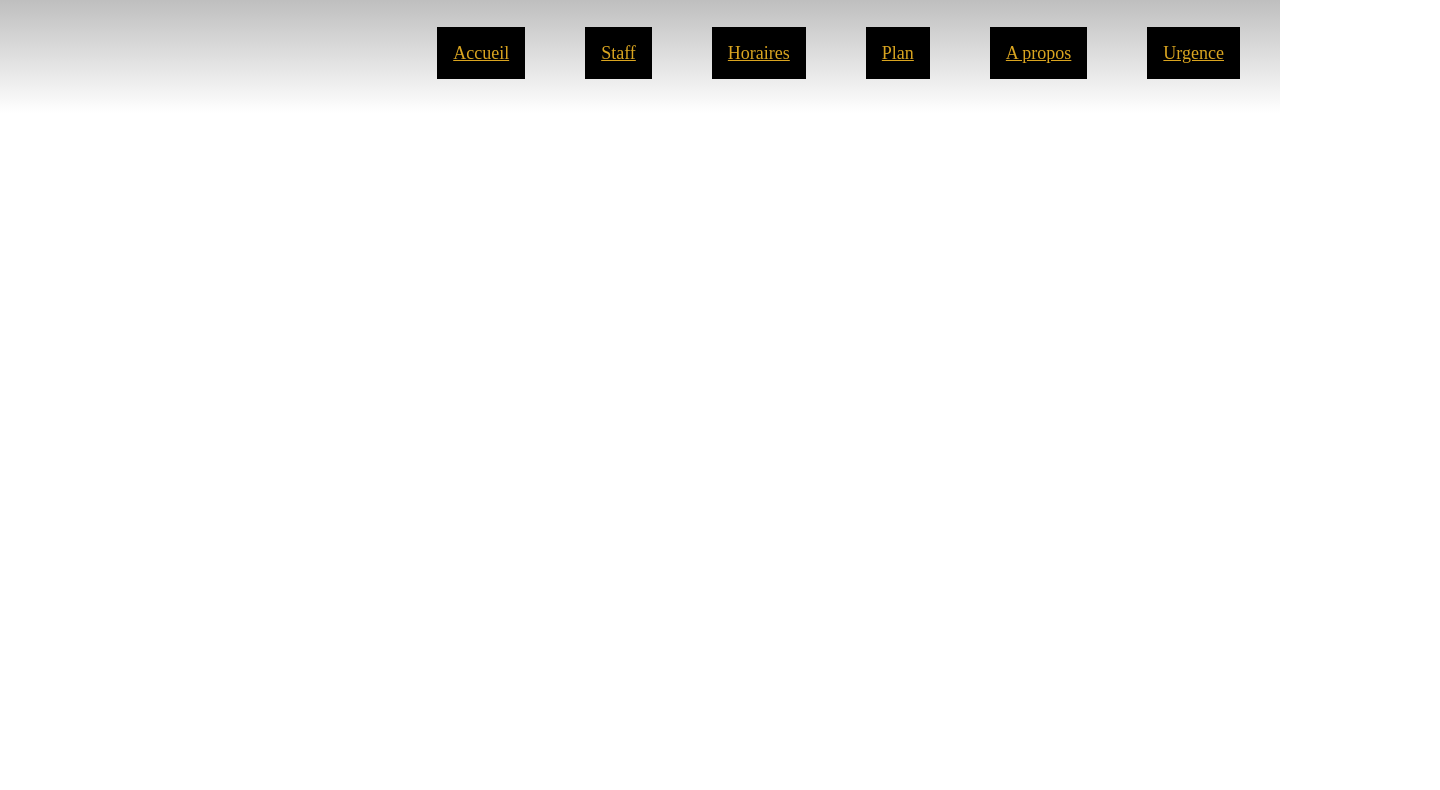
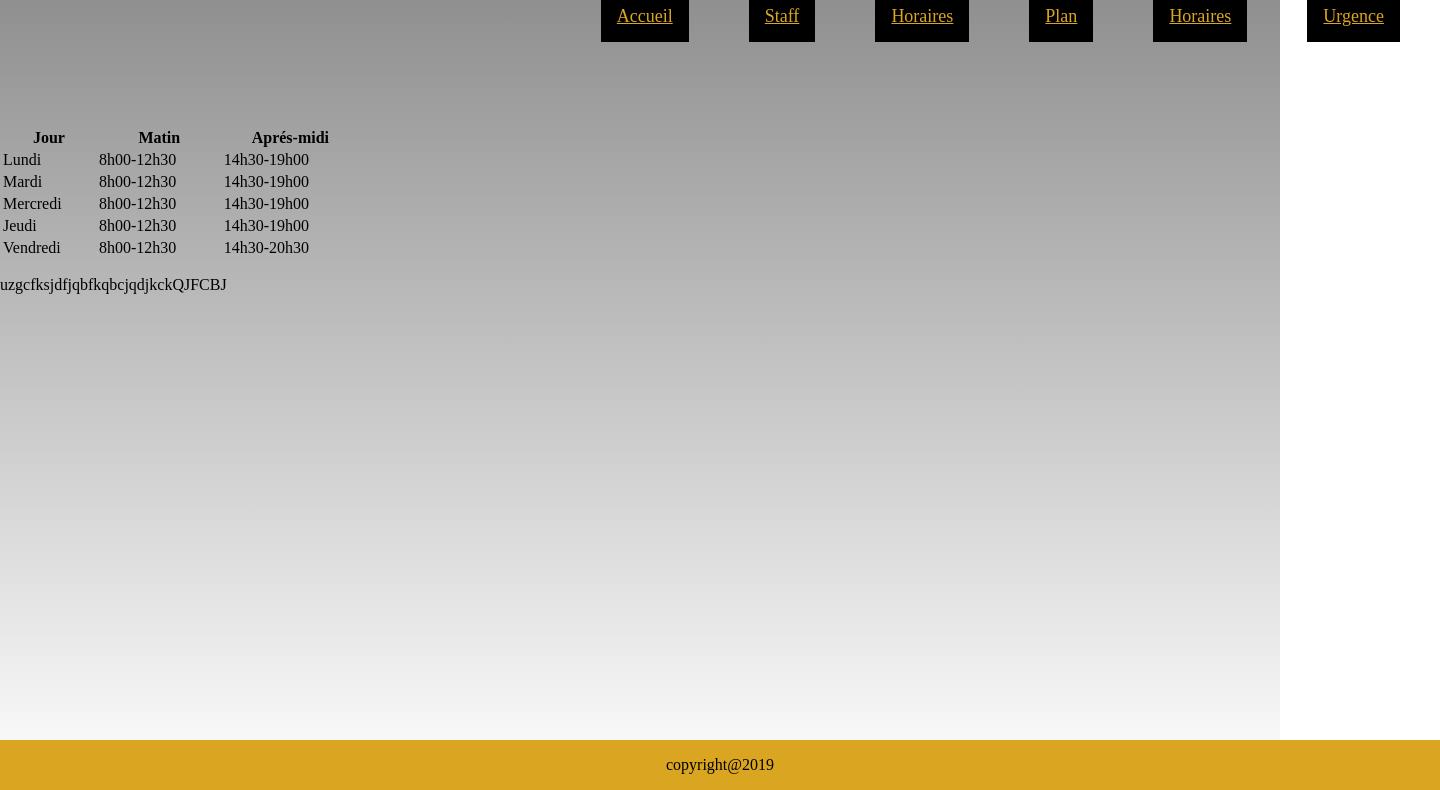
Before and after one commit to mohamedharizi/livraison-02, a plain HTML site: page horaires.html in a window 1280 px wide. Shown: the part 110-900 px from the top of the page, 1440 px wide, since content can reach past the window. Before the commit the page ends 800 px from the top, so only its background shows below. Drawn offline with Linux system fonts and the light colour scheme.

Commit message:
modified horaires.html

```diff
--- a/horaires.html
+++ b/horaires.html
@@ -18,7 +18,7 @@
 
                 <ul>
                     <li><a href="urgence.html">Urgence</a></li>
-                    <li><a href="">A propos</a></li>
+                    <li><a href="horaires.html">Horaires</a></li>
                     <li><a href="plan.html">Plan</a></li>
                     <li><a href="horaires.html">Horaires</a></li>
                     <li><a href="staff.html">Staff</a></li>
@@ -31,6 +31,63 @@
 
 
 
+<main>
+
+    <table class="tablo">
+        <tr>
+            <th class="horaire1">Jour</th>
+            <th class="horaire1">Matin</th>
+            <th class="horaire1">Aprés-midi</th>
+        </tr>
+
+        <tr>
+            <td class="horaire1">Lundi</td>
+            <td class="horaire1">8h00-12h30</td>
+            <td class="horaire1">14h30-19h00</td>
+        </tr>
+        <tr>
+            <td class="horaire1">Mardi</td>
+            <td class="horaire1">8h00-12h30</td>
+            <td class="horaire1">14h30-19h00</td>
+        </tr>
+
+        <tr>
+            <td class="horaire1">Mercredi</td>
+            <td class="horaire1">8h00-12h30</td>
+            <td class="horaire1">14h30-19h00</td>
+        </tr>
+
+        <tr>
+            <td class="horaire1">Jeudi</td>
+            <td class="horaire1">8h00-12h30</td>
+            <td class="horaire1">14h30-19h00</td>
+        </tr>
+
+        <tr>
+            <td class="horaire1">Vendredi</td>
+            <td class="horaire1">8h00-12h30</td>
+            <td class="horaire1">14h30-20h30</td>
+        </tr>
+
+
+    </table>
+
+</main>
+
+
+          <aside>
+              <p>uzgcfksjdfjqbfkqbcjqdjkckQJFCBJ</p>
+          </aside>
+
+
+
+            <footer>
+
+
+                    <p>copyright@2019</p>
+    </footer>
+
+
 
 </body>
 </html>
```
